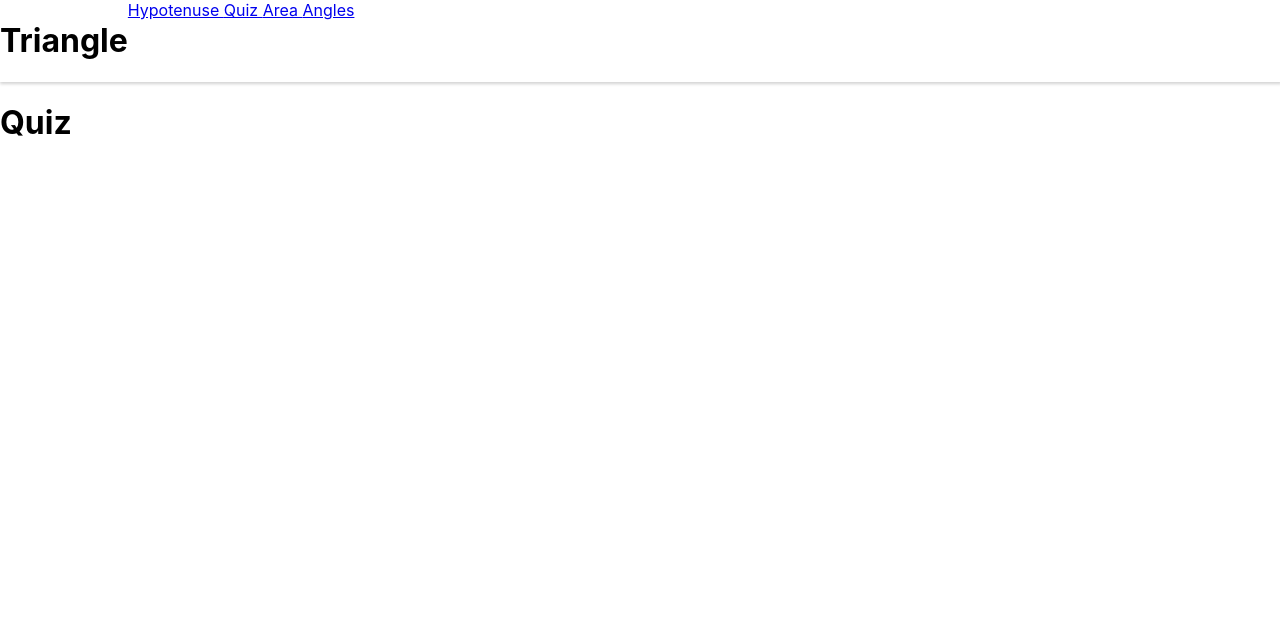
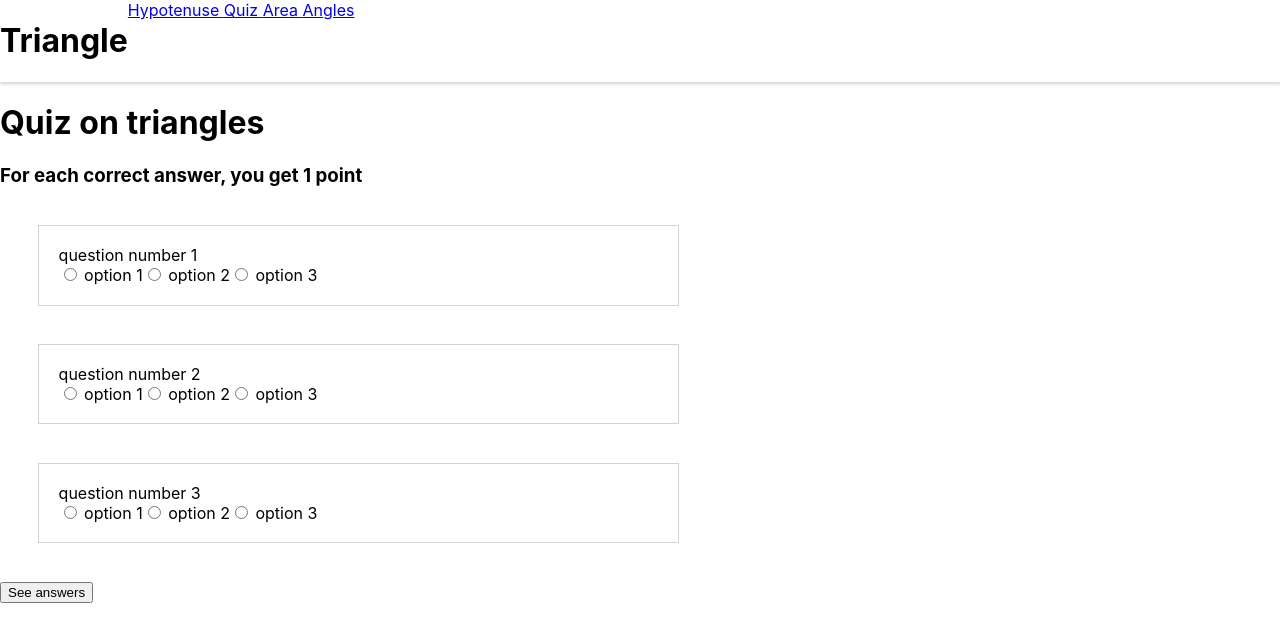
Before and after one commit to shivanigangadharan/triangles, a React (Create React App) app: page / in a window 1280 px wide. Shown: the top 642 px of the page. Built offline with nearby package versions, Linux system fonts and the light colour scheme.

Commit message:
feat: score function

```diff
--- /dev/null
+++ b/src/data.js
@@ -0,0 +1,29 @@
+const qna = [
+    {
+        q: 'question number 1',
+        o1: 'option 1',
+        o2: 'option 2',
+        o3: 'option 3',
+        a: 'option 2',
+        id: 0,
+    },
+    {
+        q: 'question number 2',
+        o1: 'option 1',
+        o2: 'option 2',
+        o3: 'option 3',
+        a: 'option 3',
+        id: 1
+    },
+    {
+        q: 'question number 3',
+        o1: 'option 1',
+        o2: 'option 2',
+        o3: 'option 3',
+        a: 'option 1',
+        id: 2
+    },
+
+]
+
+export default qna;
--- a/src/pages/quiz.js
+++ b/src/pages/quiz.js
@@ -1,11 +1,60 @@
-import React from 'react';
+import React, { useState } from 'react';
 import Navbar from '../components/navbar';
+import styled from 'styled-components';
+import qna from '../data';
+
+const Question = styled.div`
+    border: 1px solid lightgrey;
+    padding: 1.5%;
+    width: 600px;
+    margin: 3%;
+`
 
 function Quiz() {
+
+    const [score, setScore] = useState(0);
+    const [value, setValue] = useState();
+    const [showScore, setShowScore] = useState(true);
+
+    function handleClick(p, e) {
+
+        if (p.target.value == e.a) {
+            setScore(score + 1);
+        }
+
+        //e.name -> gives unique id
+        //e.defaultValue -> gives selected option value eg: option3
+    }
+
+    function handleSubmit(e) {
+        e.preventDefault();
+        console.log('score ', score);
+        setShowScore(false);
+    }
     return (
         <div>
             <Navbar />
-            <h1> Quiz </h1>
+            <h1> Quiz on triangles</h1>
+            <h3> For each correct answer, you get 1 point </h3>
+            <form>
+
+                {
+                    qna.map((e) => {
+                        return (
+                            <Question key={e.id}>
+                                {e.q} <br />
+                                <input name={e.id} value={e.o1} onClick={(p) => handleClick(p, e)} type="radio" /> {e.o1}
+                                <input name={e.id} value={e.o2} onClick={(p) => handleClick(p, e)} type="radio" /> {e.o2}
+                                <input name={e.id} value={e.o3} onClick={(p) => handleClick(p, e)} type="radio" /> {e.o3}
+                            </Question>
+                        )
+                    })
+                }
+                <button onClick={handleSubmit}> See answers </button>
+                <div hidden={showScore}>
+                    <h1> Score : {score} </h1>
+                </div>
+            </form>
         </div>
     );
 }
```
